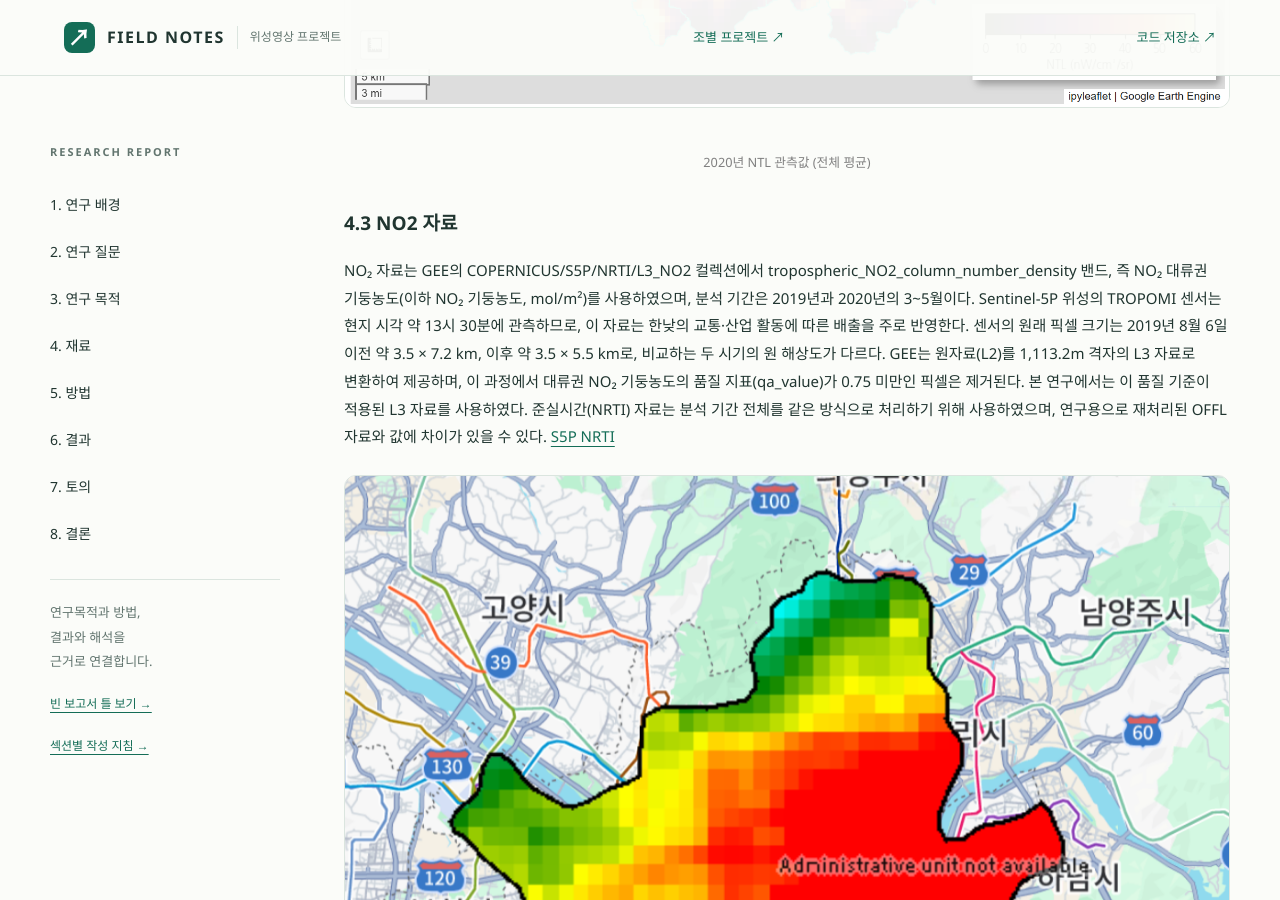
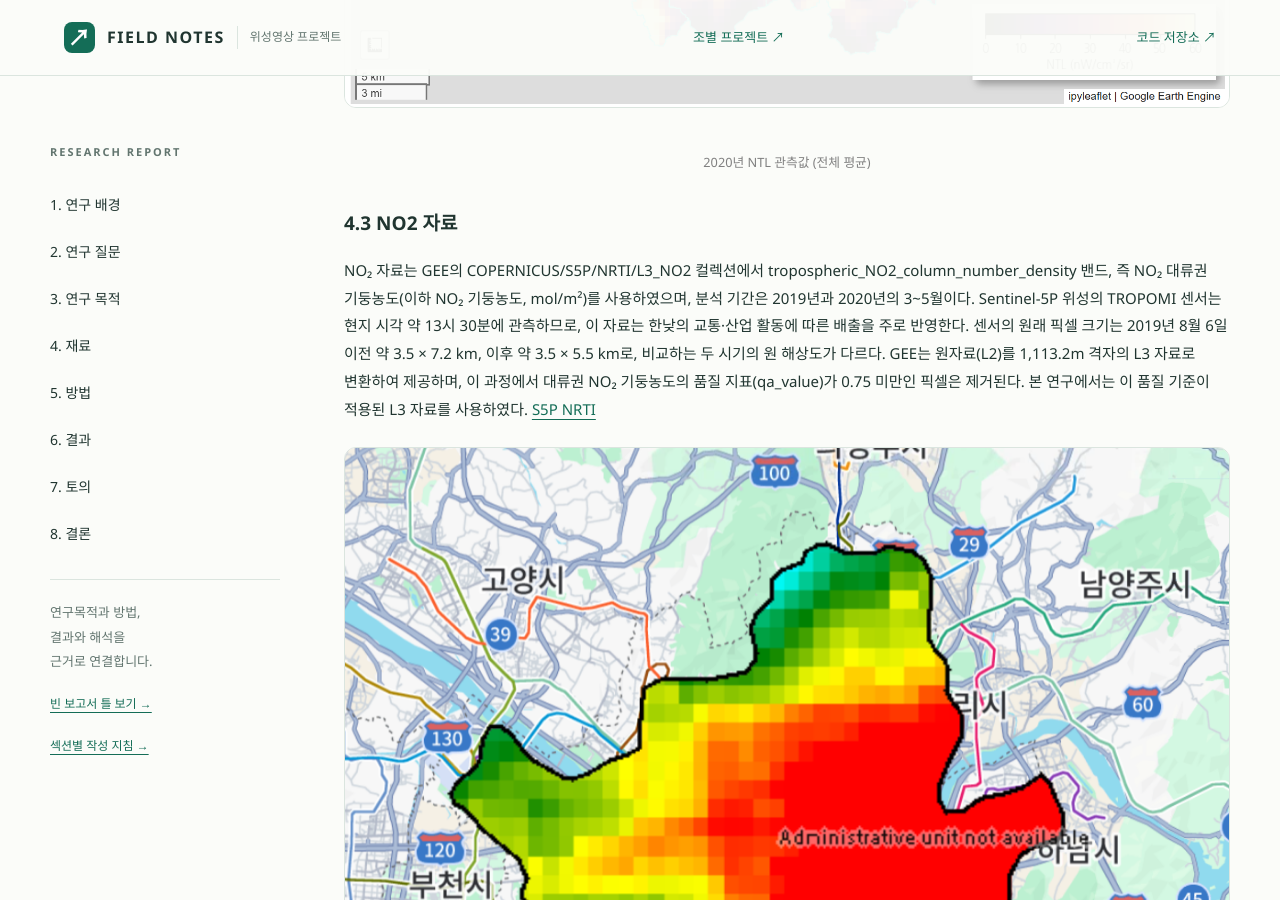
Before and after one commit to rlawkdgns3550-cmyk/surveying2_team03, a Jekyll site: the page built from docs/index.md, in a window 1280 px wide and 900 px high, scrolled down 10168 px. Built offline with Jekyll 4.4.1, drawn with Linux system fonts in a browser that asks for light colours.

Commit message:
Fix formatting and update NO2 data section

```diff
--- a/docs/index.md
+++ b/docs/index.md
@@ -111,7 +111,7 @@ avg_rad에는 0보다 작은 값이 포함될 수 있다. 이는 실제 빛의
 </p>
 
 ### 4.3 NO2 자료
-NO₂ 자료는 GEE의 COPERNICUS/S5P/NRTI/L3_NO2 컬렉션에서 tropospheric_NO2_column_number_density 밴드, 즉 NO₂ 대류권 기둥농도(이하 NO₂ 기둥농도, mol/m²)를 사용하였으며, 분석 기간은 2019년과 2020년의 3~5월이다. Sentinel-5P 위성의 TROPOMI 센서는 현지 시각 약 13시 30분에 관측하므로, 이 자료는 한낮의 교통·산업 활동에 따른 배출을 주로 반영한다. 센서의 원래 픽셀 크기는 2019년 8월 6일 이전 약 3.5 × 7.2 km, 이후 약 3.5 × 5.5 km로, 비교하는 두 시기의 원 해상도가 다르다. GEE는 원자료(L2)를 1,113.2m 격자의 L3 자료로 변환하여 제공하며, 이 과정에서 대류권 NO₂ 기둥농도의 품질 지표(qa_value)가 0.75 미만인 픽셀은 제거된다. 본 연구에서는 이 품질 기준이 적용된 L3 자료를 사용하였다. 준실시간(NRTI) 자료는 분석 기간 전체를 같은 방식으로 처리하기 위해 사용하였으며, 연구용으로 재처리된 OFFL 자료와 값에 차이가 있을 수 있다. [S5P NRTI](https://developers.google.com/earth-engine/datasets/catalog/COPERNICUS_S5P_NRTI_L3_NO2)
+NO₂ 자료는 GEE의 COPERNICUS/S5P/NRTI/L3_NO2 컬렉션에서 tropospheric_NO2_column_number_density 밴드, 즉 NO₂ 대류권 기둥농도(이하 NO₂ 기둥농도, mol/m²)를 사용하였으며, 분석 기간은 2019년과 2020년의 3~5월이다. Sentinel-5P 위성의 TROPOMI 센서는 현지 시각 약 13시 30분에 관측하므로, 이 자료는 한낮의 교통·산업 활동에 따른 배출을 주로 반영한다. 센서의 원래 픽셀 크기는 2019년 8월 6일 이전 약 3.5 × 7.2 km, 이후 약 3.5 × 5.5 km로, 비교하는 두 시기의 원 해상도가 다르다. GEE는 원자료(L2)를 1,113.2m 격자의 L3 자료로 변환하여 제공하며, 이 과정에서 대류권 NO₂ 기둥농도의 품질 지표(qa_value)가 0.75 미만인 픽셀은 제거된다. 본 연구에서는 이 품질 기준이 적용된 L3 자료를 사용하였다. [S5P NRTI](https://developers.google.com/earth-engine/datasets/catalog/COPERNICUS_S5P_NRTI_L3_NO2)
 
 <p align="center">
   <img src="figures/201905NO2.png" alt="2019년 NO2 기둥농도 관측값 (5월 기준)"><br>
```
